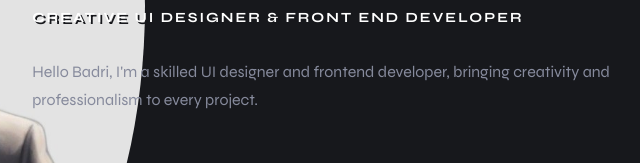
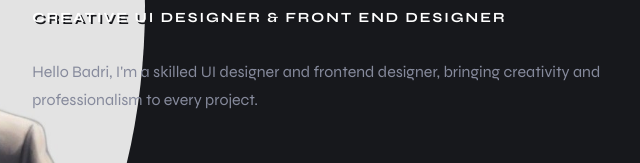
Before and after one commit to Badri03/badri_uishowcase, a plain HTML site: page index.html in a window 1280 px wide. Shown: the part 315-478 px from the top of the page, 552-1192 px from the left. Drawn offline with nearby package versions, Linux system fonts and the light colour scheme.

Commit message:
Update index.html

```diff
--- a/index.html
+++ b/index.html
@@ -123,7 +123,7 @@
             <h1 class="h1 hero-title"> BADRI K</h1>
 
             <p class="hero-subtitle">
-              Creative UI Designer & Front End Developer
+              Creative UI Designer & Front End Designer
             </p>
 
             <div class="hero-banner">
@@ -131,7 +131,7 @@
             </div>
 
             <p class="section-text">
-              Hello Badri, I'm a skilled UI designer and frontend developer, bringing creativity and professionalism to every project.
+              Hello Badri, I'm a skilled UI designer and frontend designer, bringing creativity and professionalism to every project.
 
 
 
```
